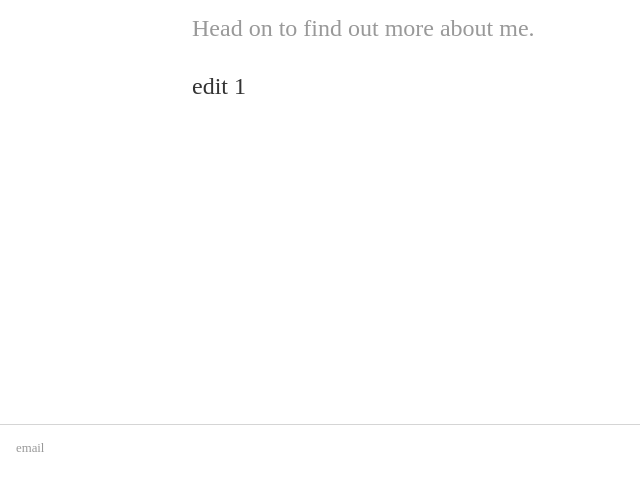
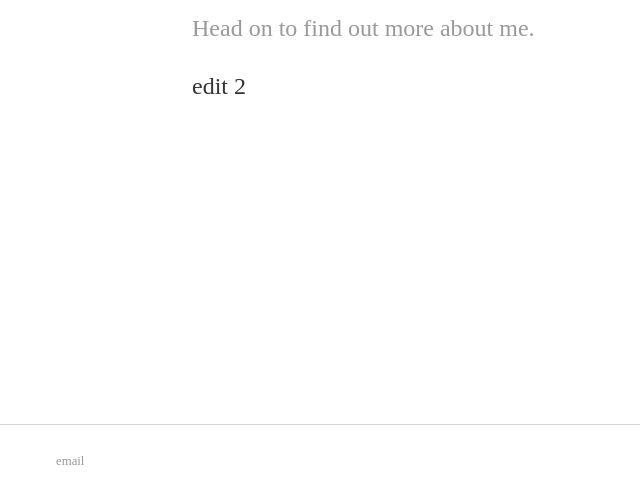
Before and after one commit to softbear/softbear.github.io, a plain HTML site: page index.html in a window 1280 px wide. Shown: the part 243-746 px from the top of the page, 0-640 px from the left. Drawn offline with Linux system fonts and the light colour scheme.

Commit message:
Update index.html

```diff
--- a/index.html
+++ b/index.html
@@ -20,12 +20,12 @@
         		<h1>Well hello there!</h1>
 				<p>My name is softbear and I'm so glad you made it here. </p>
 				<p><a href="/about">Head on to find out more about me.</a></p>
-				<p>edit 1</p>
+				<p>edit 2</p>
     		</div><!-- /.blurb -->
     		<div class="footer">
-
+    			<ul>
         		<a href="mailto:darkismight@gmail.com">email</a>
-
+			</ul>
 		</div><!-- /.footer -->
 		</div><!-- /.container -->
 
```
